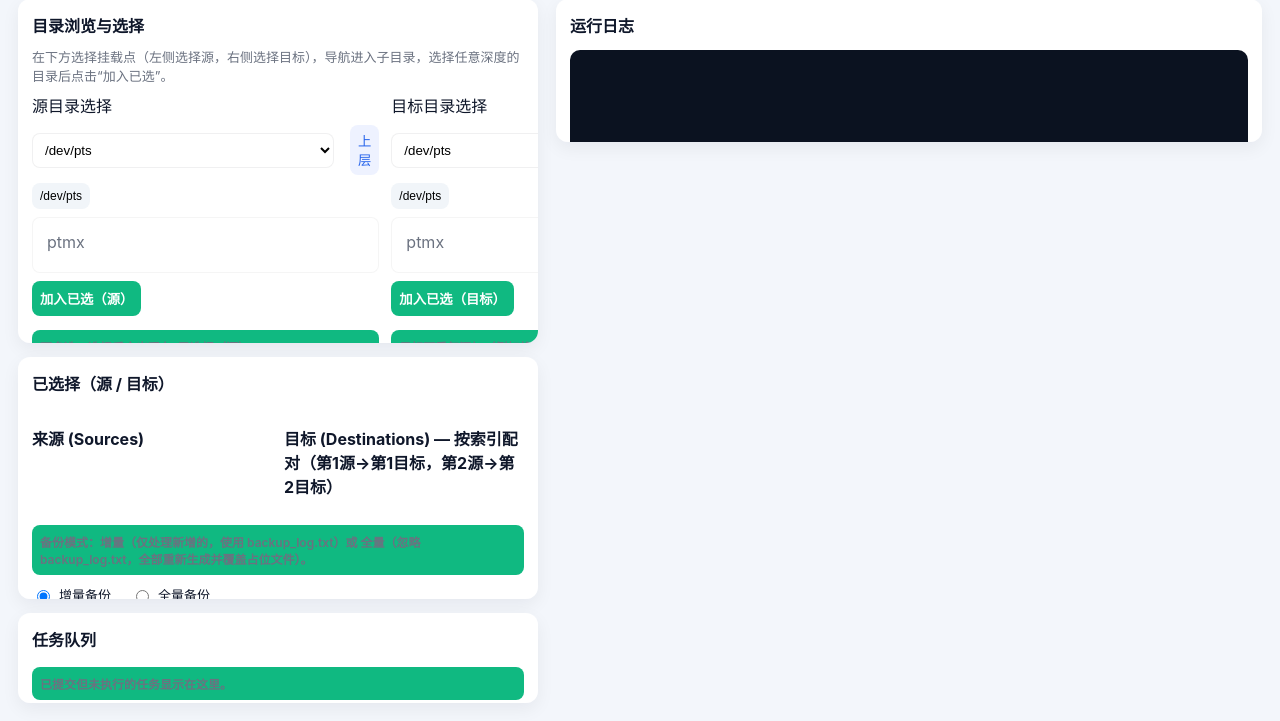
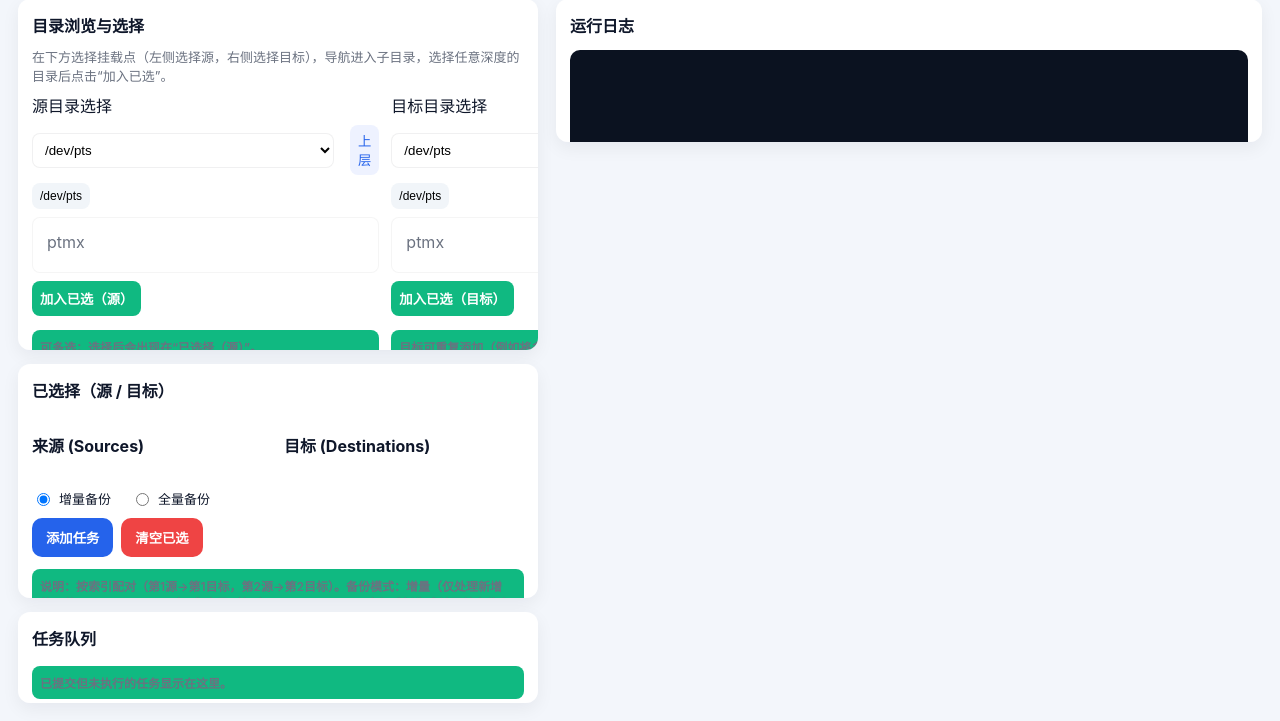
Before and after one commit to zhyino/BNetdisk, a Flask app: page / in a window 1280 px wide. Shown: the part 79-800 px from the top of the page. Run offline with Flask 2, Linux system fonts and the light colour scheme; data that the repository does not hold is empty; parts of the project's set-up code (start-up, migrations or seed data) failed here and were passed over.

Commit message:
Add files via upload

```diff
--- a/app/static/js/app.js
+++ b/app/static/js/app.js
@@ -70,7 +70,6 @@
     const entries = j.entries || [];
     container.innerHTML = '';
     breadcrumb.innerHTML = '';
-    // root display
     const rootBtn = document.createElement('button');
     rootBtn.className = 'crumb';
     rootBtn.innerText = path;
@@ -118,7 +117,7 @@
 
 chooseSrcBtn.onclick = () => {
   const v = currentSrcPath;
-  if (v) srcs.push(v); // allow duplicates if user wants
+  if (v) srcs.push(v);
   renderLists();
 };
 chooseDstBtn.onclick = () => {
--- a/app/templates/index.html
+++ b/app/templates/index.html
@@ -12,7 +12,8 @@
     <div class="left">
       <div class="panel card">
         <h3>目录浏览与选择</h3>
-        <div class="card-note">在下方选择挂载点（左侧选择源，右侧选择目标），导航进入子目录，选择任意深度的目录后点击“加入已选”。</div>
+        <div class="card-note fixed">在下方选择挂载点（左侧选择源，右侧选择目标），导航进入子目录，选择任意深度的目录后点击“加入已选”。</div>
+
         <div class="quick-row">
           <div class="quick-col">
             <label>源目录选择</label>
@@ -23,12 +24,15 @@
               </div>
               <div id="srcBreadcrumb" class="breadcrumb"></div>
               <div id="srcEntries" class="entries"></div>
-              <div class="btn-row-small">
-                <button id="chooseSrcBtn" class="small">加入已选（源）</button>
+              <div class="browser actions">
+                <div class="btn-row-small">
+                  <button id="chooseSrcBtn" class="small">加入已选（源）</button>
+                </div>
               </div>
               <div class="card-note small">可多选；选择后会出现在“已选择（源）”。</div>
             </div>
           </div>
+
           <div class="quick-col">
             <label>目标目录选择</label>
             <div class="browser">
@@ -38,8 +42,10 @@
               </div>
               <div id="dstBreadcrumb" class="breadcrumb"></div>
               <div id="dstEntries" class="entries"></div>
-              <div class="btn-row-small">
-                <button id="chooseDstBtn" class="small">加入已选（目标）</button>
+              <div class="browser actions">
+                <div class="btn-row-small">
+                  <button id="chooseDstBtn" class="small">加入已选（目标）</button>
+                </div>
               </div>
               <div class="card-note small">目标可重复添加（例如将多个源按索引配对到相同目标）。</div>
             </div>
@@ -56,21 +62,21 @@
             <div id="srcList" class="pills"></div>
           </div>
           <div class="sel-col">
-            <h4>目标 (Destinations) — 按索引配对（第1源→第1目标，第2源→第2目标）</h4>
+            <h4>目标 (Destinations)</h4>
             <div id="dstList" class="pills"></div>
           </div>
         </div>
 
         <div class="controls">
-          <div class="card-note small">备份模式：增量（仅处理新增的，使用 backup_log.txt）或 全量（忽略 backup_log.txt，全部重新生成并覆盖占位文件）。</div>
           <div class="btn-row">
             <label class="mode-label"><input type="radio" name="mode" value="incremental" checked /> 增量备份</label>
             <label class="mode-label"><input type="radio" name="mode" value="full" /> 全量备份</label>
           </div>
           <div class="btn-row" style="margin-top:10px;">
-            <button id="addPairs" class="primary">按索引配对并添加任务</button>
+            <button id="addPairs" class="primary">添加任务</button>
             <button id="clearSelected" class="danger">清空已选</button>
           </div>
+          <div class="card-note small" style="margin-top:12px;">说明：按索引配对（第1源→第1目标，第2源→第2目标）。备份模式：增量（仅处理新增的，使用 backup_log.txt）或 全量（忽略 backup_log.txt，全部重新生成并覆盖占位文件）。</div>
         </div>
       </div>
 
```
Also changed, not shown: docker-compose.yml (+5 -4 lines), README.md.
